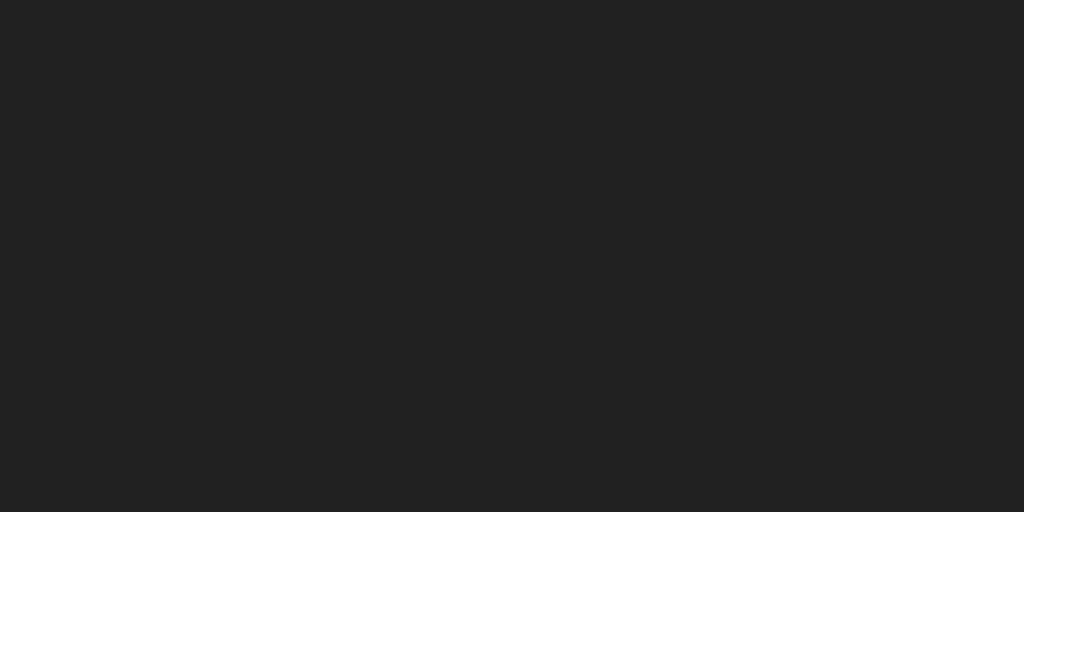
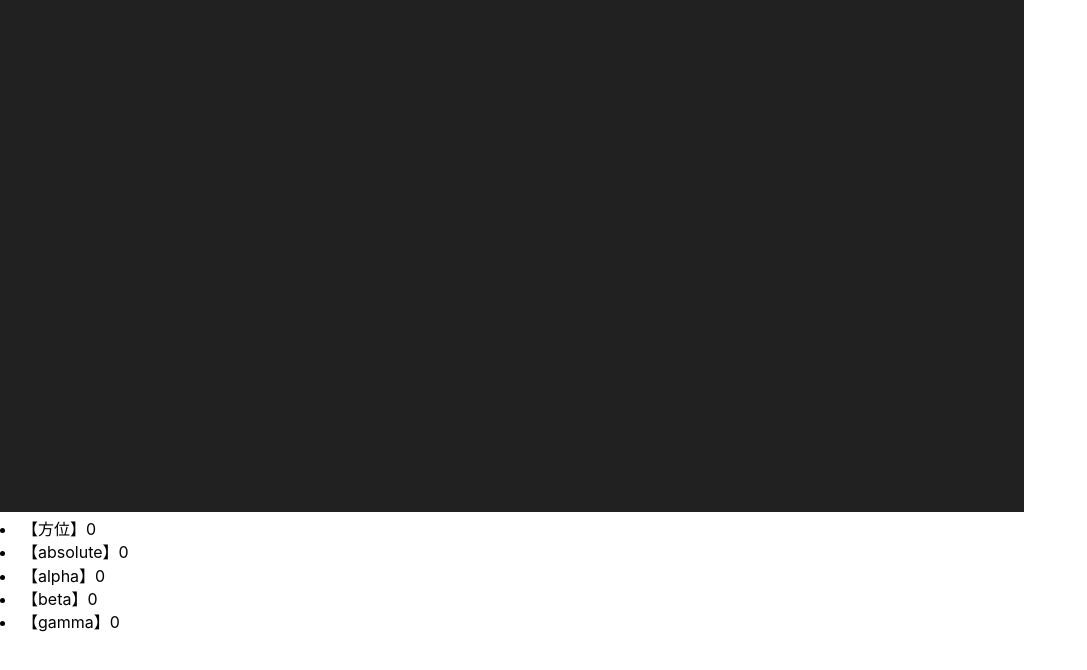
Before and after one commit to TakuKobayashi/Hackday2021ChanRie, a Gatsby site: page / in a window 1280 px wide. Shown: the whole page, without its empty margins (0-1087 px from the left). Built offline with nearby package versions, Linux system fonts and the light colour scheme; Gatsby itself is replaced by a stand-in of ours; no server answers.

Commit message:
formatしてセンサーの値を取得してみた

```diff
--- a/src/pages/index.tsx
+++ b/src/pages/index.tsx
@@ -3,10 +3,112 @@ import { Link } from 'gatsby'
 
 import Page from '../components/Page'
 import Container from '../components/Container'
-import { ThreeScene } from '../components/three-scene';
+import { ThreeScene } from '../components/three-scene'
 import IndexLayout from '../layouts'
 
-class IndexPage extends React.Component<{}, {}> {
+interface DeviceOrientationState {
+  absolute: boolean
+  alpha: number
+  beta: number
+  gamma: number
+  degrees: number
+}
+class IndexPage extends React.Component<{}, DeviceOrientationState> {
+  constructor(props: any) {
+    super(props)
+    this.state = {
+      absolute: 0,
+      alpha: 0,
+      beta: 0,
+      gamma: 0,
+      degrees: 0
+    }
+  }
+  componentDidMount() {
+    const os = this.detectOSSimply()
+    if (os == 'iphone') {
+      // safari用。DeviceOrientation APIの使用をユーザに許可して貰う
+      this.permitDeviceOrientationForSafari()
+
+      window.addEventListener('deviceorientation', this.onDeviceorientation, true)
+    } else if (os == 'android') {
+      window.addEventListener('deviceorientationabsolute', this.onDeviceorientation, true)
+    } else {
+      window.alert('PC未対応サンプル')
+    }
+  }
+
+  // ジャイロスコープと地磁気をセンサーから取得
+  onDeviceorientation(event: DeviceOrientationEvent) {
+    const absolute = event.absolute
+    const alpha = event.alpha || 0
+    const beta = event.beta || 0
+    const gamma = event.gamma || 0
+    const degrees = this.compassHeading(alpha, beta, gamma)
+    this.setState({
+      absolute: absolute,
+      alpha: alpha,
+      beta: beta,
+      gamma: gamma,
+      degrees: degrees
+    })
+  }
+
+  // 端末の傾き補正（Android用）
+  // https://www.w3.org/TR/orientation-event/
+  compassHeading(alpha: number, beta: number, gamma: number): number {
+    const degtorad = Math.PI / 180 // Degree-to-Radian conversion
+
+    const _x = beta ? beta * degtorad : 0 // beta value
+    const _y = gamma ? gamma * degtorad : 0 // gamma value
+    const _z = alpha ? alpha * degtorad : 0 // alpha value
+
+    const cX = Math.cos(_x)
+    const cY = Math.cos(_y)
+    const cZ = Math.cos(_z)
+    const sX = Math.sin(_x)
+    const sY = Math.sin(_y)
+    const sZ = Math.sin(_z)
+
+    // Calculate Vx and Vy components
+    const Vx = -cZ * sY - sZ * sX * cY
+    const Vy = -sZ * sY + cZ * sX * cY
+
+    // Calculate compass heading
+    let compassHeading = Math.atan(Vx / Vy)
+
+    // Convert compass heading to use whole unit circle
+    if (Vy < 0) {
+      compassHeading += Math.PI
+    } else if (Vx < 0) {
+      compassHeading += 2 * Math.PI
+    }
+
+    return compassHeading * (180 / Math.PI) // Compass Heading (in degrees)
+  }
+
+  detectOSSimply(): string {
+    if (navigator.userAgent.indexOf('iPhone') > 0 || navigator.userAgent.indexOf('iPad') > 0 || navigator.userAgent.indexOf('iPod') > 0) {
+      // iPad OS13のsafariはデフォルト「Macintosh」なので別途要対応
+      return 'iphone'
+    } else if (navigator.userAgent.indexOf('Android') > 0) {
+      return 'android'
+    } else {
+      return 'pc'
+    }
+  }
+
+  // iPhone + Safariの場合はDeviceOrientation APIの使用許可をユーザに求める
+  permitDeviceOrientationForSafari(): void {
+    DeviceOrientationEvent.requestPermission()
+      .then(response => {
+        if (response === 'granted') {
+          window.addEventListener('deviceorientation', this.onDeviceorientation, true)
+        }
+      })
+      .catch(console.error)
+  }
+
   render():
     | React.ReactElement<any, string | React.JSXElementConstructor<any>>
     | string
@@ -17,9 +119,15 @@ class IndexPage extends React.Component<{}, {}> {
     | boolean
     | null
     | undefined {
+    const currentState = this.state
     return (
       <IndexLayout>
-        <ThreeScene ref={this.threeSceneRef} />
+        <ThreeScene />
+        <li>【方位】{currentState.alpha}</li>
+        <li>【absolute】{currentState.degrees}</li>
+        <li>【alpha】{currentState.alpha}</li>
+        <li>【beta】{currentState.beta}</li>
+        <li>【gamma】{currentState.gamma}</li>
       </IndexLayout>
     )
   }
```
Also changed, not shown: src/components/three-scene.tsx (+48 -48 lines).
